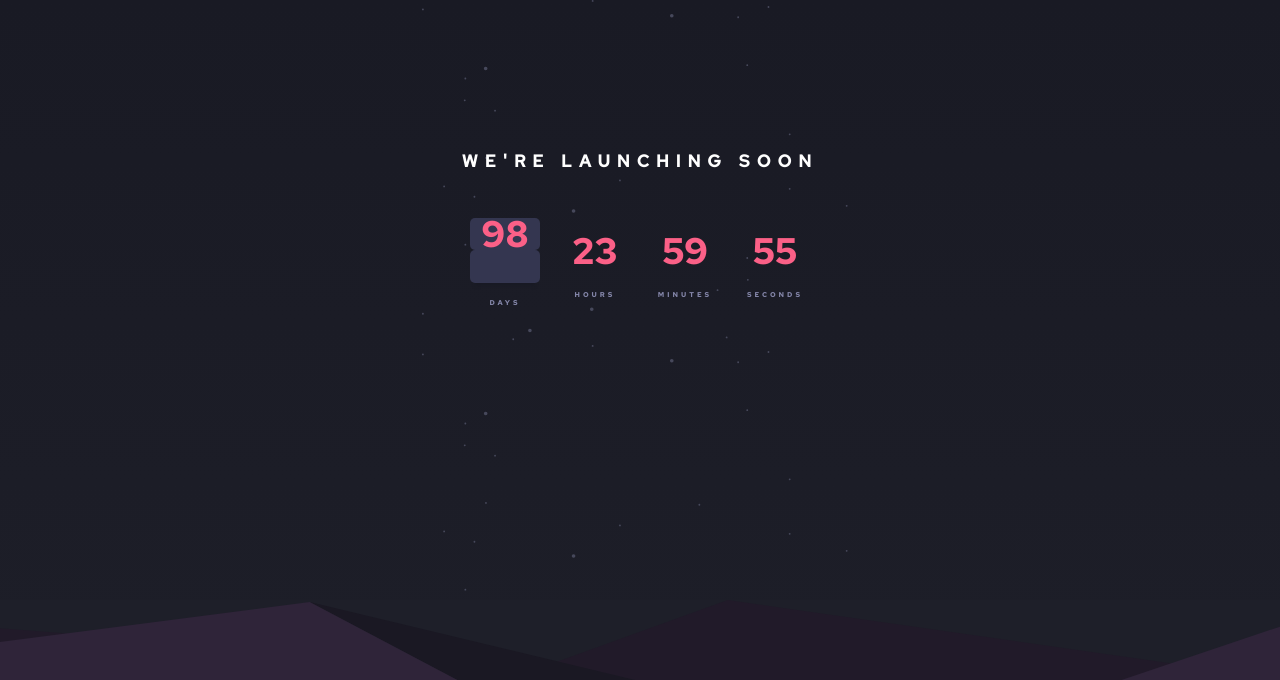
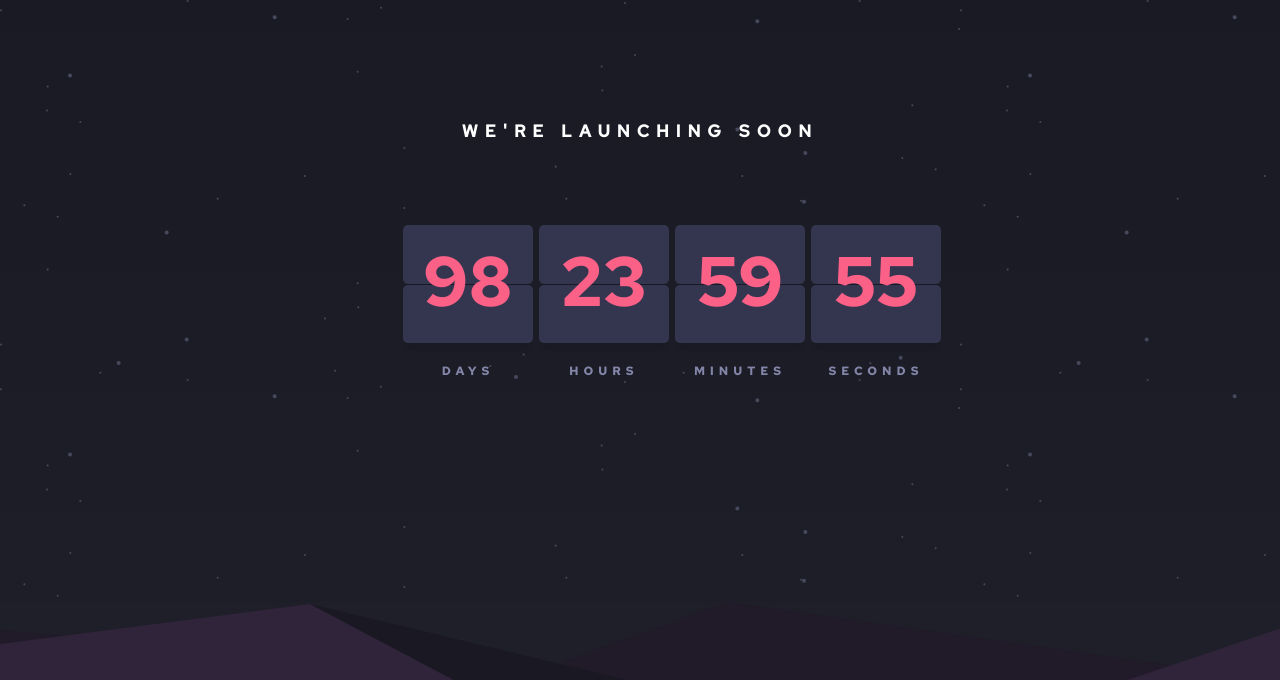
Before and after one commit to bgregi/fm-launch-countdown, a website: page index.html in a window 1280 px wide. Shown: the top 680 px of the page. Drawn offline with nearby package versions, Linux system fonts and the light colour scheme.

Commit message:
Mobile CSS done

```diff
--- a/index.html
+++ b/index.html
@@ -27,30 +27,31 @@
 
             <div class="timer">
                 <div class="card-and-description">
-                    <div class="card card-top" id="days">
-
+                    <div class="card card-top">
+                        <p id="days"></p>
                     </div>
-                    <div class="card card-bottom">
-
-                    </div>
+                    <div class="card card-bottom"></div>
                     <span>DAYS</span>
                 </div>
                 <div class="card-and-description">
-                    <div class="card" id="hours">
-
+                    <div class="card card-top">
+                        <p id="hours"></p>
                     </div>
+                    <div class="card card-bottom"></div>
                     <span>HOURS</span>
                 </div>
                 <div class="card-and-description">
-                    <div class="card" id="minutes">
-
+                    <div class="card card-top">
+                        <p id="minutes"></p>
                     </div>
+                    <div class="card card-bottom"></div>
                     <span>MINUTES</span>
                 </div>
                 <div class="card-and-description">
-                    <div class="card" id="seconds">
-
+                    <div class="card card-top">
+                        <p id="seconds"></p>
                     </div>
+                    <div class="card card-bottom"></div>
                     <span>SECONDS</span>
                 </div>
             </div>
--- a/styles.scss
+++ b/styles.scss
@@ -45,7 +45,6 @@ body {
     font-family: RedHatText-Medium, sans-serif;
 
     background-image: linear-gradient(0deg, $v-dark-blue, $vd-black-blue);
-    background-repeat: no-repeat;
     background-size: 100%;
 
     height: 100vh;
@@ -79,23 +78,18 @@ h1 {
 .timer {
     box-sizing: border-box;
     height: 100px;
-    margin: 0 0 200px;
-    // padding: 0 20px;
-
-    // border: 1px solid red;
+    margin: 0 5px 200px;
 
     display: flex;
     align-items: center;
-    justify-content: center;
+    justify-content: space-around;
 
     .card-and-description {
         display: flex;
         flex-direction: column;
         align-items: center;
 
-        position: relative;
-
-        margin: 10px;
+        margin: 3px;
 
         .card {
             width: 70px;
@@ -109,14 +103,21 @@ h1 {
             justify-content: center;
         }
         .card-top {
-            height: 32.5px;
+            height: 31.5px;
 
             background-color: $d-desat-blue;
             border-radius: 5px;
             box-shadow: 0px 8px 3px -5px $vd-black-blue;
+
+            // opacity: 0.5;
+
+            p {
+                position: relative;
+                top: 15px;
+            }
         }
         .card-bottom {
-            height: 32.5px;
+            height: 31.5px;
 
             background-color: $d-desat-blue;
             border-radius: 5px;
@@ -124,15 +125,12 @@ h1 {
         }
 
         span {
-            top: 15px;
-
             font-family: RedHatText-Bold;
             color: $grayish-blue;
             letter-spacing: 3px;
             font-size: 7px;
 
             margin: 15px 0 0;
-
         }
     }
 }
@@ -153,7 +151,7 @@ footer {
         width: 100%;
     }
     .socials {
-        background-color: #2F2439;
+        background-color: #2f2439;
 
         width: 100%;
         height: 60px;
@@ -169,14 +167,13 @@ footer {
         }
     }
     .attribution {
-        background-color: #2F2439;
+        background-color: #2f2439;
         text-align: center;
         height: 40px;
 
         a {
             color: $grayish-blue;
         }
-
     }
 }
 
@@ -185,4 +182,56 @@ footer {
 /////////////////////////////////////////////////////////////////////////////////////////////////////////
 
 @media only screen and (min-width: 600px) {
+    .stars {
+        background-size: 75%;
+        // background-repeat: no-repeat;
+
+        height: 100%;
+        width: 100%;
+    }
+
+    h1 {
+        margin: 120px 0px 60px;
+    }
+
+    .timer {
+        height: 200px;
+        margin: 0 400px 200px;
+
+        justify-content: space-around;
+
+        .card-and-description {
+
+            .card {
+                width: 130px;
+
+                font-size: 70px;
+            }
+            .card-top {
+                height: 58.5px;
+
+                p {
+                    top: 27px;
+                }
+            }
+            .card-bottom {
+                height: 58.5px;
+
+                margin-top: 1px;
+
+                box-shadow: 0px 12px 3px -5px $vd-black-blue;
+            }
+
+            span {
+                letter-spacing: 5px;
+                font-size: 12px;
+
+                margin: 20px 0 0;
+            }
+        }
+    }
+
+
+
+
 }
```
Also changed, not shown: styles.css, 1 other file.
